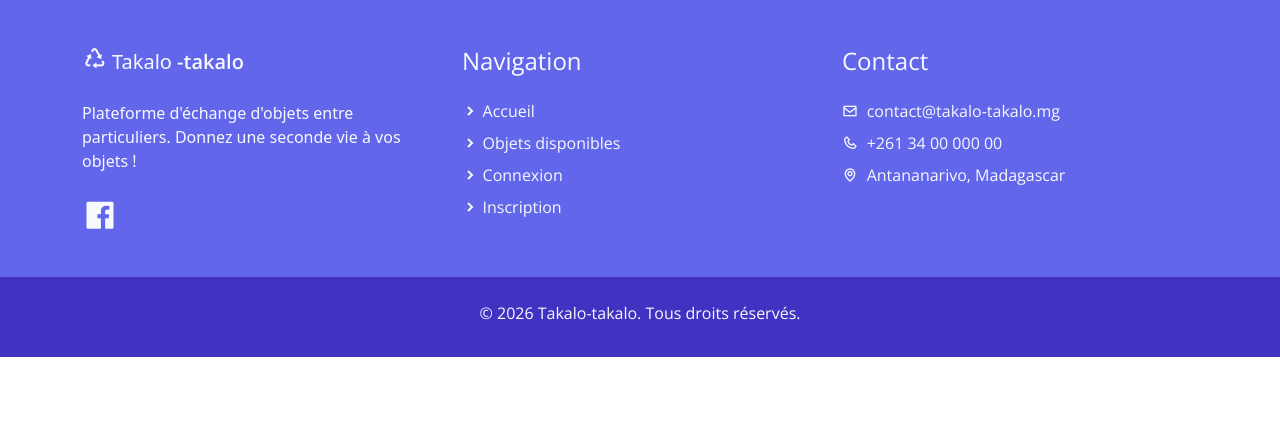
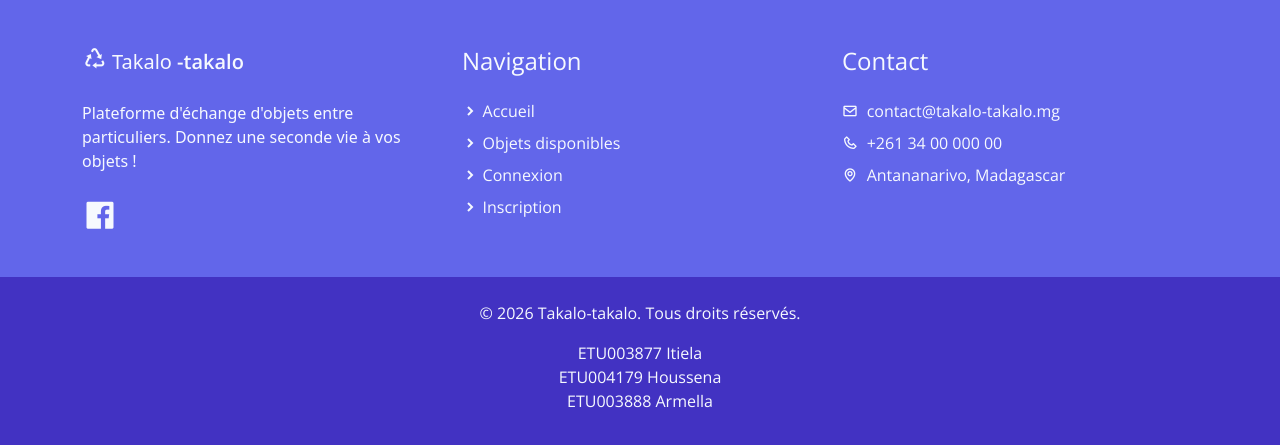
Before and after one commit to kefla-yup/demo-projet, a PHP site: page /app/views/home/index.php in a window 1280 px wide. Shown: the part 1059-1504 px from the top of the page. Before the commit the page ends 1416 px from the top, so only its background shows below. Run offline with PHP 8.4, Linux system fonts and the light colour scheme.

Commit message:
Maj du footer.php

```diff
--- a/app/views/layout/footer.php
+++ b/app/views/layout/footer.php
@@ -79,6 +79,11 @@
                         <p class="text-lg-center text-center text-light light-300">
                             © <?php echo date('Y'); ?> Takalo-takalo. Tous droits réservés.
                         </p>
+                        <p class="text-lg-center text-center text-light light-300">
+                            ETU003877 Itiela <br>
+                            ETU004179 Houssena <br>
+                            ETU003888 Armella
+                        </p>
                     </div>
                 </div>
             </div>
```
